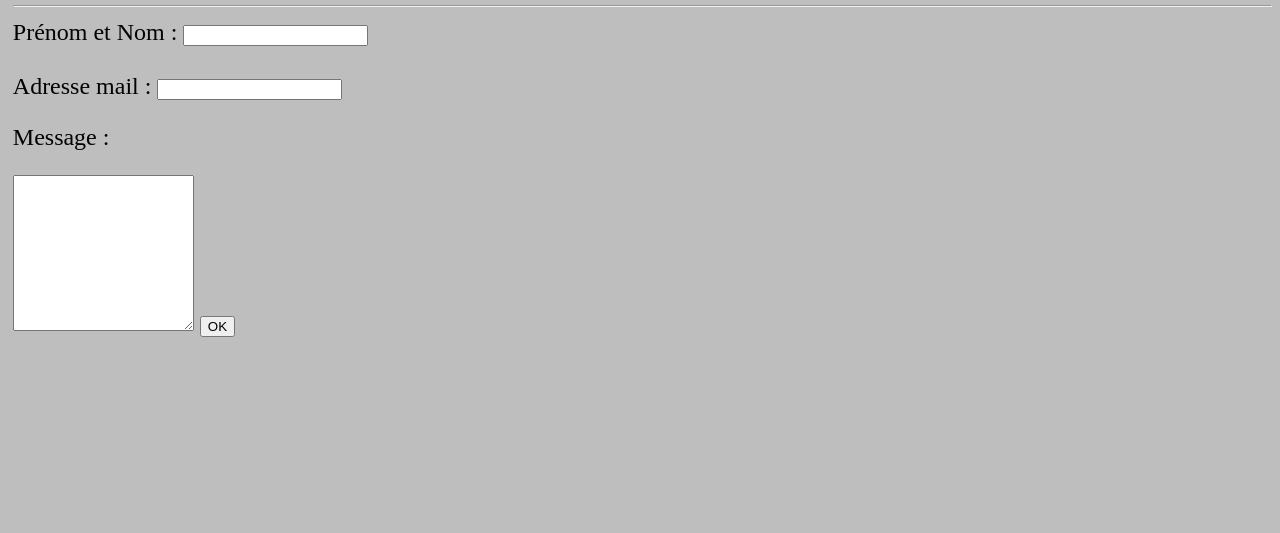
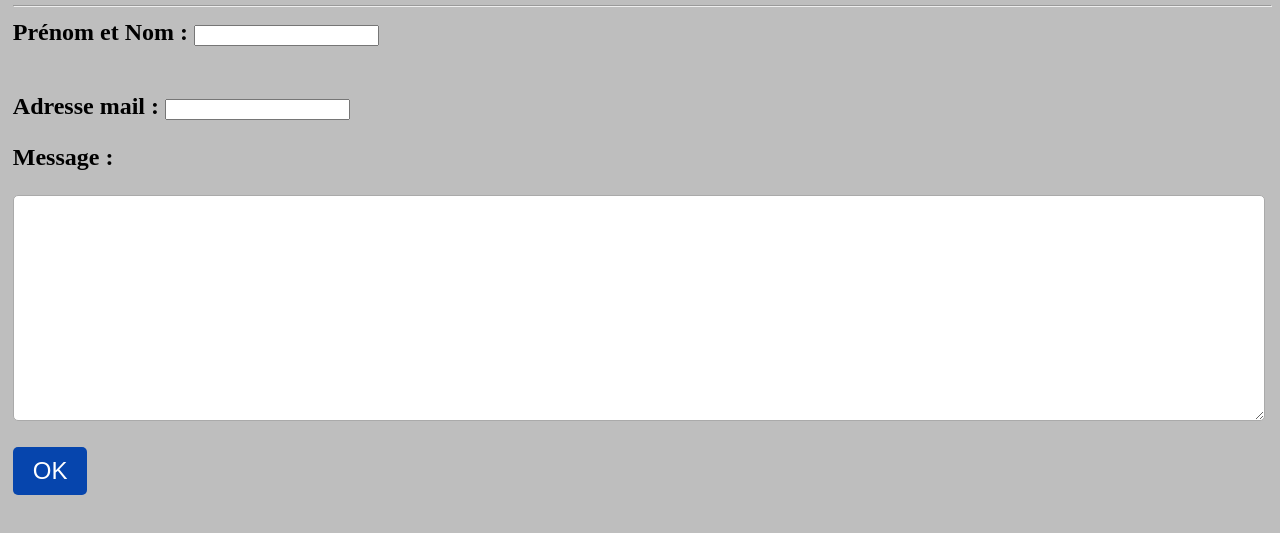
Before and after one commit to matthieu-merlen/matthieu-merlen.github.io, a plain HTML site: page contact.html in a window 1280 px wide. Shown: the part 219-752 px from the top of the page. Drawn offline with Linux system fonts and the light colour scheme.

Commit message:
Update styles.css

```diff
--- a/styles.css
+++ b/styles.css
@@ -20,3 +20,30 @@ a{
     width: 200px;
     height: 200px;
 }
+
+#form {
+    display: block;
+    margin-bottom: 20px;
+    font-weight: bold;
+}
+
+textarea {
+    width: 99%;
+    font-size: 1em;
+    border: 1px solid #aaa;
+    border-radius: 5px;
+}
+
+
+button {
+    background-color: #0645AD;
+    color: white;
+    border: none;
+    padding: 10px 20px;
+    font-size: 1em;
+    border-radius: 5px;
+    cursor: pointer;
+}
+button:hover {
+    background-color: #042e78;
+}
```
